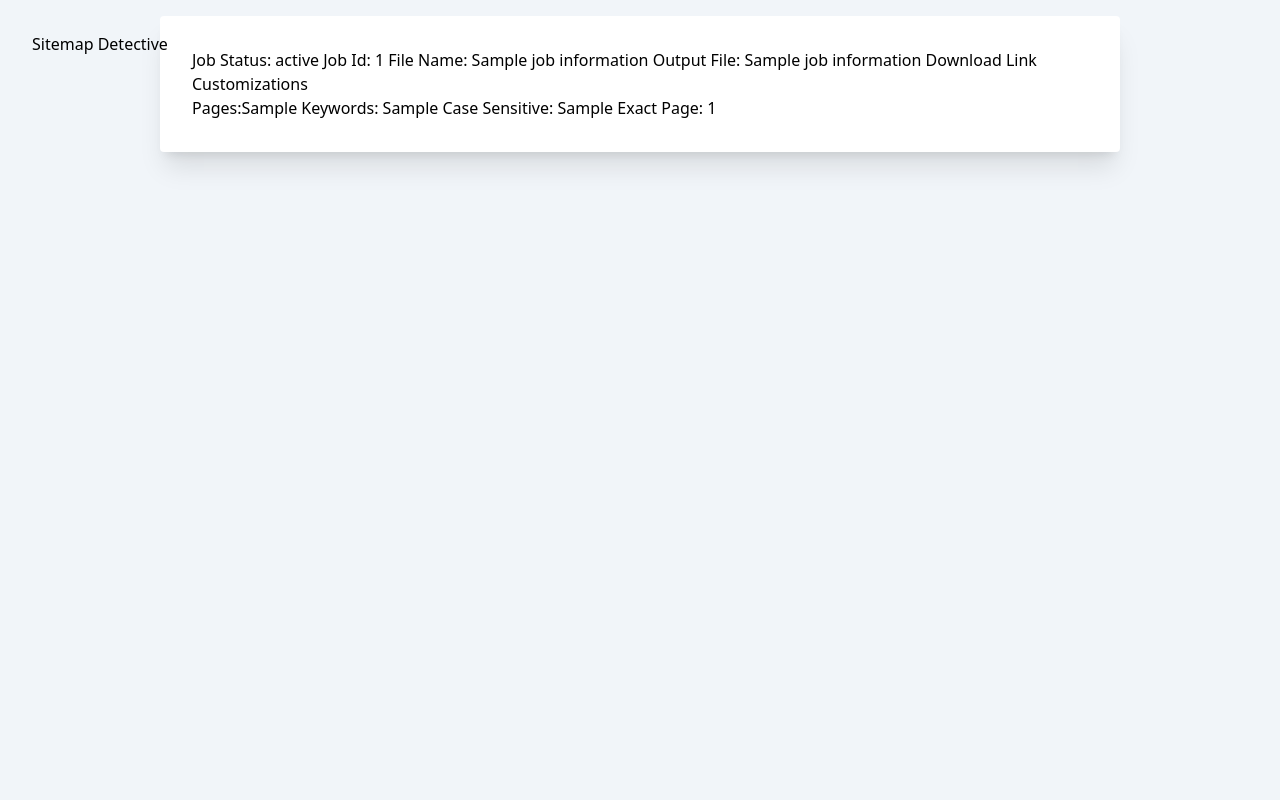
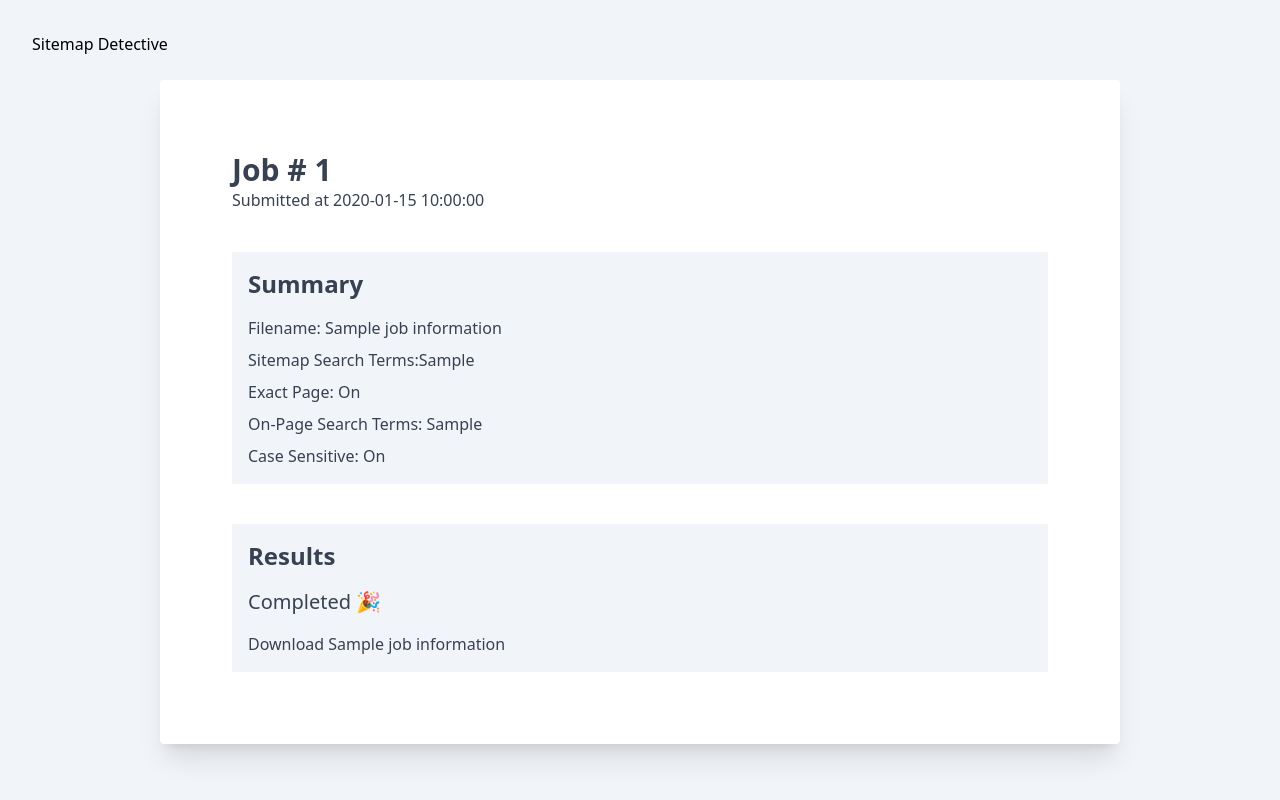
Before and after one commit to JongCleo/sitemap-detective, a Flask app: template app/templates/status.html in a window 1280 px wide. Run offline with Flask 2, Linux system fonts and the light colour scheme; the template is opened without the code that fills it: most values are stand-ins (such as "Sample title", 1, 10 or a date in 2020); parts of the project's set-up code (start-up, migrations or seed data) failed here and were passed over; some libraries are stand-ins or nearby versions.

Commit message:
minimum viable status page

```diff
--- a/app/templates/index.html
+++ b/app/templates/index.html
@@ -29,7 +29,7 @@
 <div class="max-w-4xl mx-auto mb-12">
 <form action={{ url_for('main.process_upload') }} method="post" enctype="multipart/form-data">
       <!-- Form container-->
-      <div class="p-20 bg-white rounded-xl border-gray-100	shadow-lg space-y-10 sm:p-12">
+      <div class="p-20 bg-white rounded-xl border-gray-100 shadow-lg space-y-10 sm:p-12">
 
         <!-- File Upload -->
         <div>
--- a/app/templates/status.html
+++ b/app/templates/status.html
@@ -1,20 +1,52 @@
 {% extends "base.html" %} {% block content %}
 
-<div class="mx-auto w-3/4 bg-white rounded shadow-xl p-8 m-4">
-  <div>
-    Job Status: {{job_information.status}} Job Id: {{job_information.id}} File
-    Name: {{job_information.input_file_name}} {% if job_information.output_file
-    is not none %} Output File: {{job_information.output_file_name}}
-    <a
-      href="{{ url_for('main.download_output_file', job_id=job_information.id) }}"
-      >Download Link</a
-    >
-    {% endif %}
+<div
+  class="mx-auto w-3/4 mt-20 bg-white rounded shadow-xl border-gray-100 p-8 m-4"
+>
+  <div class="p-10 space-y-10">
+    <!-- Header Information -->
+    <div class="text-gray-700">
+      <h1 class="font-bold text-3xl">Job # {{job_information.id}}</h1>
+      <span class="font-medium text-md"
+        >Submitted at {{job_information.created_at}}</span
+      >
+    </div>
 
-    <h1>Customizations</h1>
-    Pages:{{job_information.page_list}} Keywords: {{job_information.term_list}}
-    Case Sensitive: {{job_information.case_sensitive}} Exact Page:
-    {{job_information.exact_page}}
+    <!-- Cards -->
+    <div class="bg-slate-100 border-gray-100 space-y-4 p-4 text-gray-700">
+      <span class="text-2xl font-bold">Summary</span>
+      <div class="text-md font-medium flex flex-col space-y-2">
+        <span> Filename: {{job_information.input_file_name}}</span>
+        <span> Sitemap Search Terms:{{job_information.page_list}}</span>
+        <span>
+          Exact Page: {% if job_information.exact_page %} On {% else %} Off {%
+          endif %}
+        </span>
+        <span> On-Page Search Terms: {{job_information.term_list}}</span>
+        <span>
+          Case Sensitive: {% if job_information.case_sensitive %} On {% else %}
+          Off {% endif %}
+        </span>
+      </div>
+    </div>
+
+    <div class="bg-slate-100 border-gray-100 space-y-4 p-4 text-gray-700">
+      <span class="text-2xl font-bold">Results</span>
+      <div class="flex flex-col space-y-4">
+        {% if job_information.output_file is not none %}
+          <span class="text-xl">Completed 🎉</span>
+          <div>
+            <img></img>
+            <a class="hover:font-bold" href="{{ url_for('main.download_output_file', job_id=job_information.id) }}">
+              Download {{job_information.output_file_name}}
+            </a>
+          </div>
+        {% else %}
+        <span class="text-xl font-bold">In Progress</span>
+        {% endif %}
+      </div>
+    </div>
+
   </div>
 </div>
 
```
